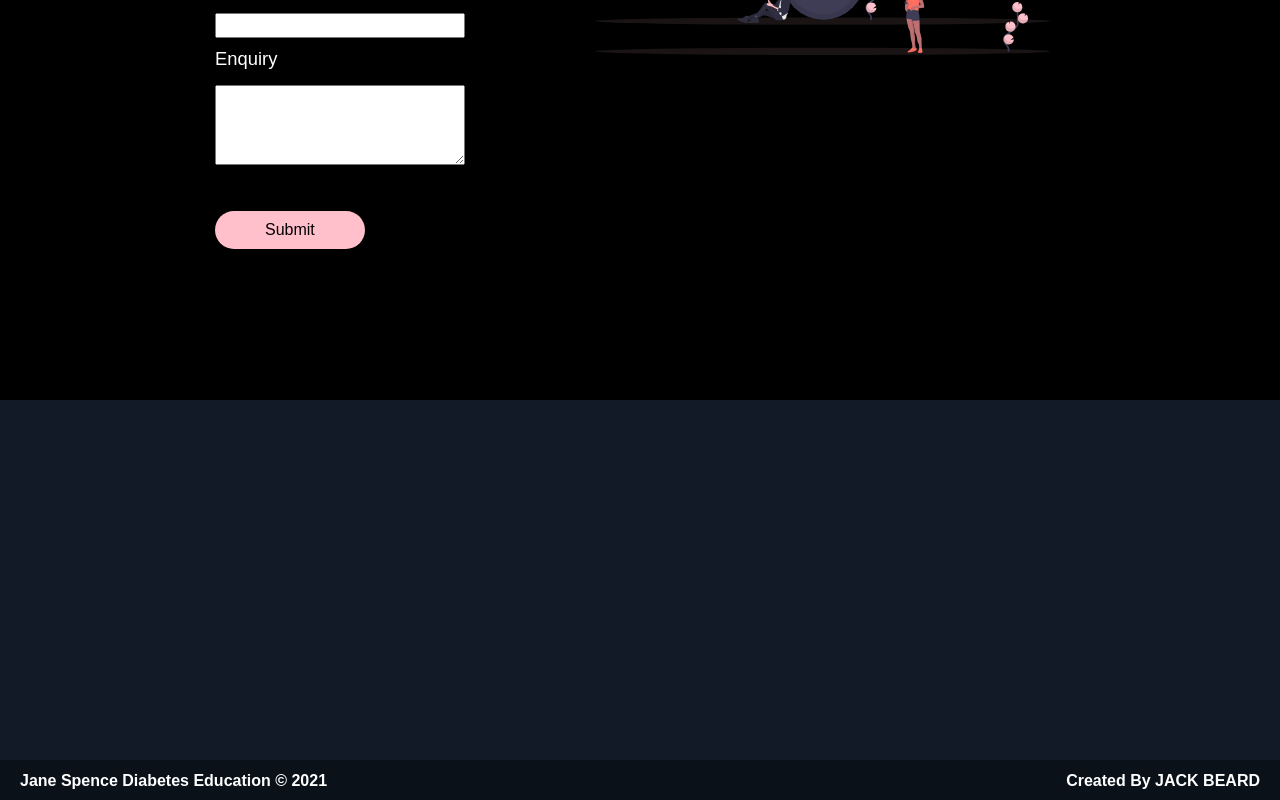
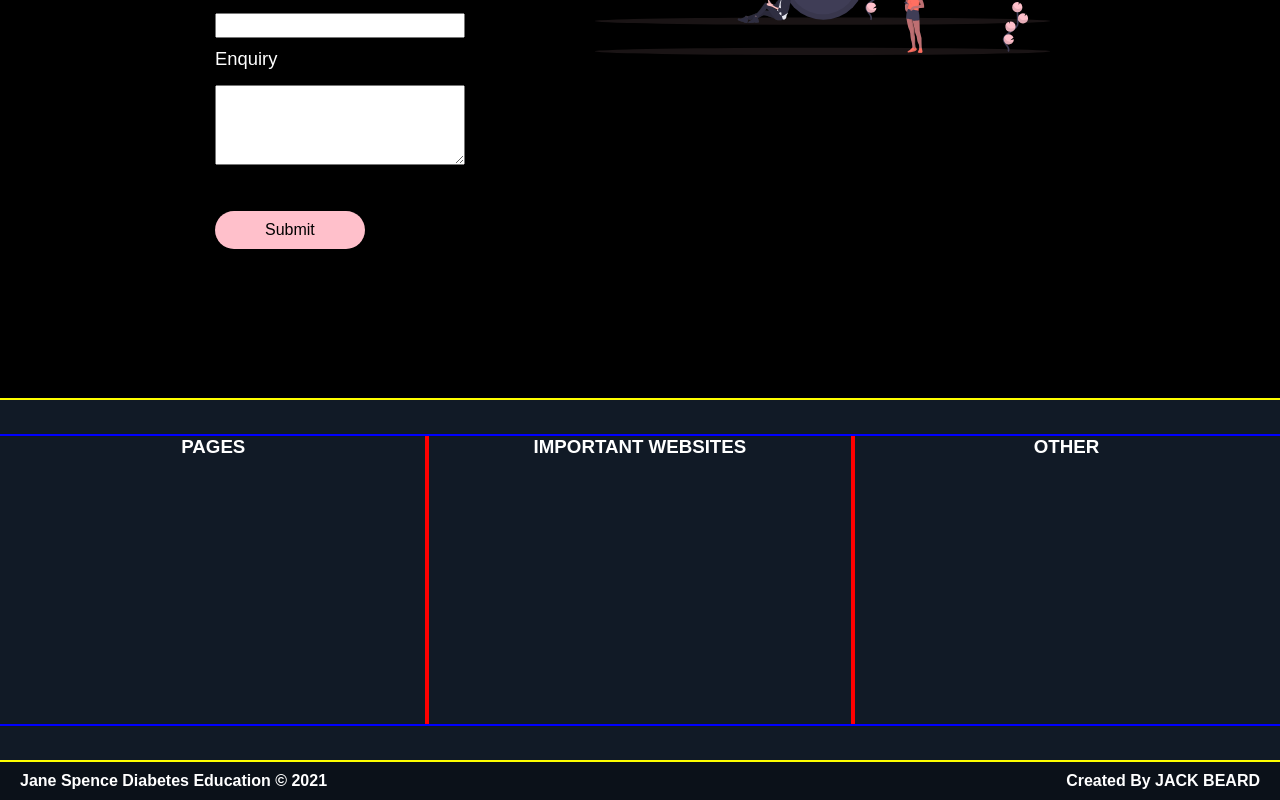
Before and after one commit to jackedwardbeard/01-Jane_Spence, a React (Create React App) app in the folder jane_spence/: page / in a window 1280 px wide. Shown: the part 3300-4100 px from the top of the page. Built offline with nearby package versions, Linux system fonts and the light colour scheme.

Commit message:
Added shell for footer links and titles. TBC.

```diff
--- a/jane_spence/src/components/Footer/FooterComponents.js
+++ b/jane_spence/src/components/Footer/FooterComponents.js
@@ -9,22 +9,41 @@ export const FooterContainer = styled.div`
 
 export const FooterWrapper = styled.div`
     height: 360px;
+    outline: solid 2px yellow;
+    display: grid;
+    width: 100%;
 `
 
 export const Row1 = styled.div`
-
+    outline: solid 2px blue;
+    height: 80%;
+    justify-content: center;
+    margin-top: 36px;
+    margin-bottom: 36px;
 `
 
 export const Column1 = styled.div`
-
+    outline: solid 2px red;
+    width: 33.33%;
+    height: 100%;
+    float: left;
+    text-align: center;
 `
 
 export const Column2 = styled.div`
-
+    width: 33.33%;
+    height: 100%;
+    outline: solid 2px red;
+    float: left;
+    text-align: center;
 `
 
 export const Column3 = styled.div`
-
+    width: 33.33%;
+    height: 100%;
+    outline: solid 2px red;
+    float: left;
+    text-align: center;
 `
 
 export const SubFooterContainer = styled.div`
@@ -121,3 +140,13 @@ export const RightText = styled(LinkRouter)`
     }
 
 `
+
+export const Title = styled.h3`
+    color: white;
+    font-family: 'Montserrat', sans-serif;
+`
+
+export const NavLink = styled.p`
+    color: white;
+    font-family: 'Montserrat', sans-serif;
+`
--- a/jane_spence/src/components/Footer/index.js
+++ b/jane_spence/src/components/Footer/index.js
@@ -8,7 +8,9 @@ import {
     Column3,
     SubFooterContainer,
     LeftText,
-    RightText
+    RightText,
+    Title,
+    NavLink
 } from './FooterComponents'
 
 const Footer = () => {
@@ -17,10 +19,29 @@ const Footer = () => {
             <FooterWrapper>
                 <Row1>
                     <Column1>
+                        <Title>
+                            PAGES
+                        </Title>
+                        <NavLink>
+
+                        </NavLink>
                     </Column1>
                     <Column2>
+                        <Title>
+                            IMPORTANT WEBSITES
+                        </Title>
+                        <NavLink>
+
+                        </NavLink>
                     </Column2>
                     <Column3>
+                        <Title>
+                            OTHER
+                        </Title>
+                        <NavLink>
+
+                        </NavLink>
+
                     </Column3>
                 </Row1>
             </FooterWrapper>
```
